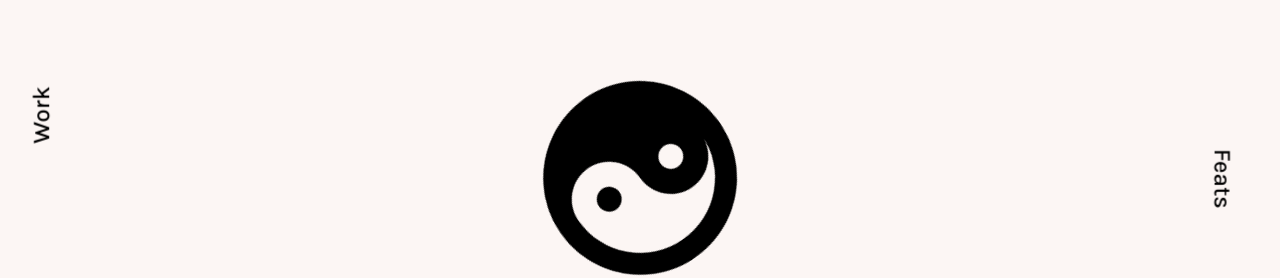
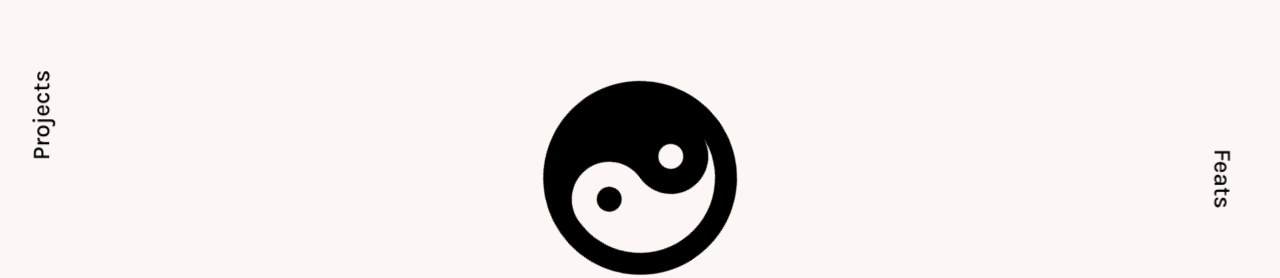
Before and after one commit to Shalini-Ganeshan/Shalini-Portfolio, a React (Create React App) app: page / in a window 1280 px wide. Shown: the part 205-483 px from the top of the page. Built offline with nearby package versions, Linux system fonts and the light colour scheme.

Commit message:
Update Main.js

```diff
--- a/src/components/Main.js
+++ b/src/components/Main.js
@@ -292,14 +292,14 @@ const Main = () => {
             Feats
           </motion.h2>
         </BLOG>
-        <WORK to="/myWork" click={click} onClick={handleRight}>
+        <WORK to="/projects" click={click} onClick={handleRight}>
           <motion.h2
             initial={{ y: -200, transition: { type: 'spring', duration: 1.5, delay: 1 } }}
             animate={{ y: 0, transition: { type: 'spring', duration: 1.5, delay: 1 } }}
             whileHover={{ scale: 1.1 }}
             whileTap={{ scale: 0.9 }}
           >
-            Work
+            Projects
           </motion.h2>
         </WORK>
         <BottomBar>
```
